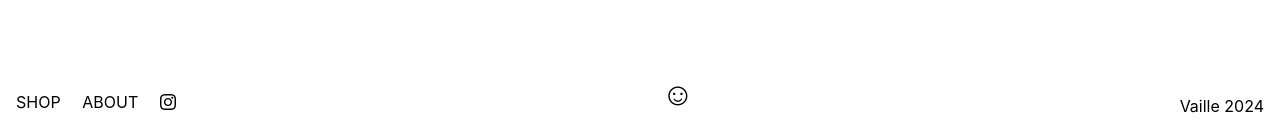
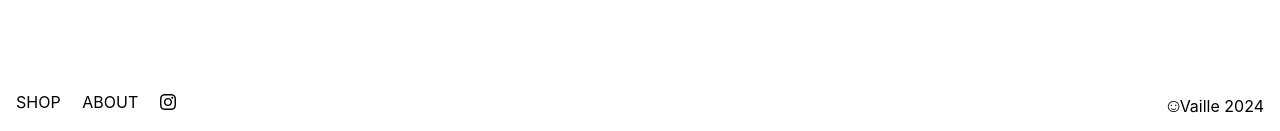
Before and after one commit to jackstasiulis/vaille-2024, a React (Vite) app: page /about in a window 1280 px wide. Shown: the part 1252-1383 px from the top of the page. Built offline with nearby package versions, Linux system fonts and the light colour scheme.

Commit message:
footer flexbox edits

```diff
--- a/src/Components/Footer/Footer.jsx
+++ b/src/Components/Footer/Footer.jsx
@@ -23,9 +23,11 @@ const Footer = () => {
                 </a>
 
             </div>
-            <span className='footer__copy--smiley'>&#9786;</span>
+            <div  className='footer__copy'>
+              <span className='footer__copy--smiley'>&#9786;</span>
+              <p className='footer__copy--text'>Vaille 2024</p>
+            </div>
 
-            <p className='footer__copy'>Vaille 2024</p>
 
         </footer>
     </>
--- a/src/Components/Footer/Footer.scss
+++ b/src/Components/Footer/Footer.scss
@@ -58,9 +58,14 @@
         }
     }
     &__copy{
+        display: flex;
+        align-items: center;
+        position: relative;
         &--smiley{
-font-family: Arial, Helvetica, sans-serif;
-        font-size: 2rem;
+            position: absolute;
+            font-family: Arial, Helvetica, sans-serif;
+            font-size: 1.2rem;
+            margin-left: -1rem;
         }
 
     }
```
